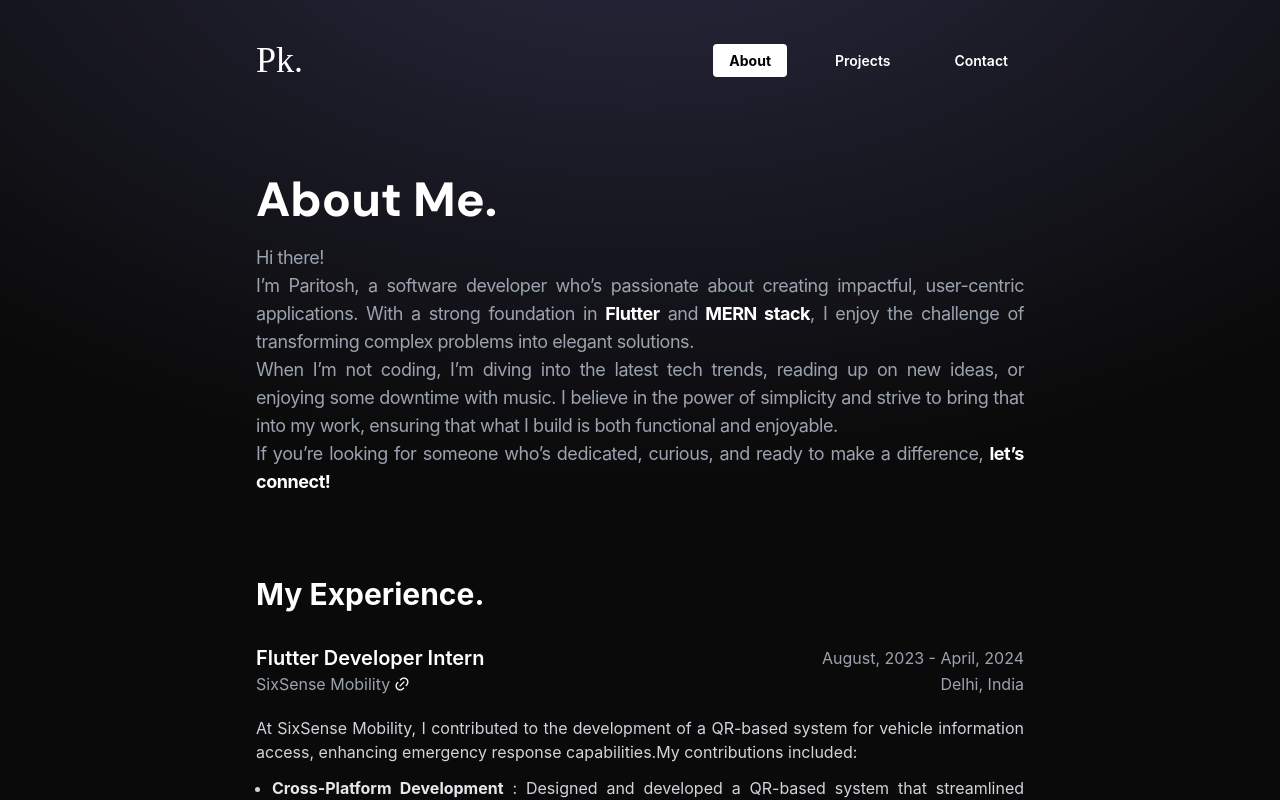
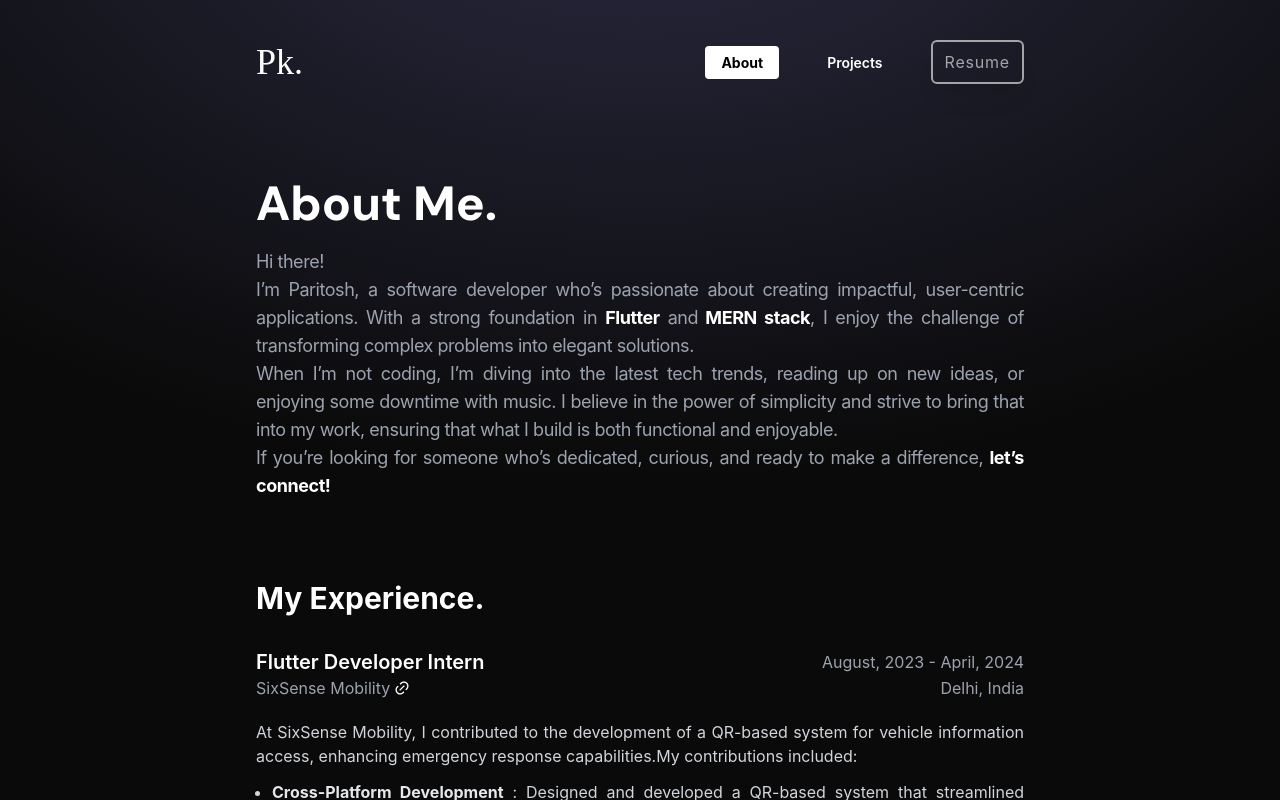
Before and after one commit to paritoshkrjha/PortfolioV3, a React (Vite) app: page /about in a window 1280 px wide. Built offline with nearby package versions, Linux system fonts and the light colour scheme; a web font is replaced by a local one.

Commit message:
Attached Resume links in navbar and projects page

```diff
--- a/src/components/ui/Navbar.jsx
+++ b/src/components/ui/Navbar.jsx
@@ -1,6 +1,7 @@
 import { NavLink } from 'react-router-dom'
+import { motion } from 'framer-motion'
+
 import Container from '../Container'
-import { motion } from 'framer-motion'
 
 function NavItem({ label, path }) {
   return (
@@ -20,7 +21,7 @@ function NavItem({ label, path }) {
         to={path}
         className={({ isActive }) =>
           isActive
-            ? 'px-4 py-2 text-sm  rounded bg-white text-black font-bold'
+            ? 'px-4 py-2 text-sm rounded bg-white text-black font-bold'
             : 'px-4 py-2 text-sm text-white font-semibold rounded hover:bg-white hover:text-black'
         }
       >
@@ -68,7 +69,14 @@ function Navbar() {
         >
           <NavItem label={'About'} path={'/about'} />
           <NavItem label={'Projects'} path={'/projects'} />
-          <NavItem label={'Contact'} path={'/contact'} />
+          <a
+            href="https://drive.google.com/file/d/1LUIpSsSbEtQme9SV9qfL6SKm82TXpZPS/view?usp=drive_link"
+            target="_blank"
+          >
+            <button className="cursor-pointer border-white border-2 px-3 py-2 rounded-md text-white tracking-wider shadow-xl animate-pulse hover:animate-none ">
+              Resume
+            </button>
+          </a>
         </motion.div>
       </motion.div>
     </Container>
--- a/src/pages/Projects/index.jsx
+++ b/src/pages/Projects/index.jsx
@@ -37,7 +37,10 @@ function Projects() {
         />
       </div>
       <div className="m-8">
-        <AnimatedButton label={'View my Resume'} to="/projects" />
+        <AnimatedButton
+          label={'View my Resume'}
+          to="https://drive.google.com/file/d/1LUIpSsSbEtQme9SV9qfL6SKm82TXpZPS/view?usp=drive_link"
+        />
       </div>
     </>
   )
```
